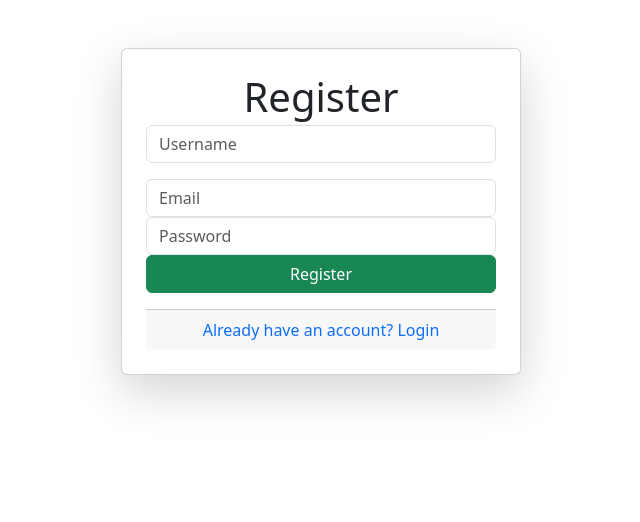
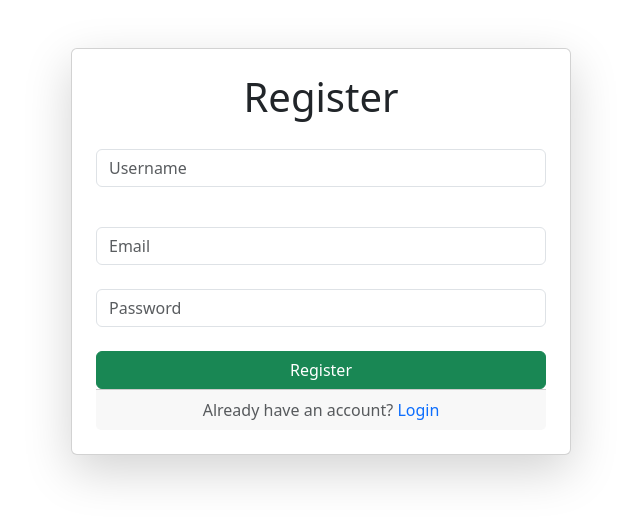
Before and after one commit to Sally-Alhomoz/SLibrary, a Vue app in the folder VueJS/: page /register in a window 1280 px wide. Shown: the top 522 px of the page, without its empty margins (319-959 px from the left). Built offline with nearby package versions, Linux system fonts and the light colour scheme; sample sign-in values are in the browser's storage.

Commit message:
Register view

```diff
--- a/VueJS/src/Views/Account View/Register.vue
+++ b/VueJS/src/Views/Account View/Register.vue
@@ -1,7 +1,7 @@
 <template>
-  <div class="card p-4 mx-auto mt-5 shadow-lg" style="max-width: 400px;">
+  <div class="card p-4 mx-auto mt-5 shadow-lg" style="max-width: 500px;">
     <h1 class="text-center mb-1">Register</h1>
-
+    <br />
     <form @submit.prevent="Register">
       <div class="mb-3">
         <input v-model="username"
@@ -9,14 +9,14 @@
                required
                class="form-control" />
       </div>
-
+      <br />
       <div>
         <input v-model="email"
                placeholder="Email"
                required
                class="form-control" />
       </div>
-
+      <br />
       <div>
         <input v-model="password"
                placeholder="Password"
@@ -24,15 +24,15 @@
                required
                class="form-control" />
       </div>
-
+      <br />
       <button type="submit" class="btn btn-success w-100">Register</button>
-
     </form>
 
-    <div class="card-footer text-center mt-3">
-      <router-link to="/" class="text-decoration-none">
-        Already have an account? Login
-      </router-link>
+    <div class="card-footer text-center">
+      <p class="mb-0 text-muted">
+        Already have an account?
+        <router-link to="/" class="text-decoration-none">Login</router-link>
+      </p>
     </div>
 
 
@@ -45,6 +45,7 @@
   import { useRouter } from 'vue-router'
   import axios from 'axios'
 
+  const router = useRouter()
   const username = ref('')
   const password = ref('')
   const email = ref('')
@@ -56,5 +57,6 @@
       Password: password.value,
       Email: email.value
     })
+    router.push('/')
   }
 </script>
```
